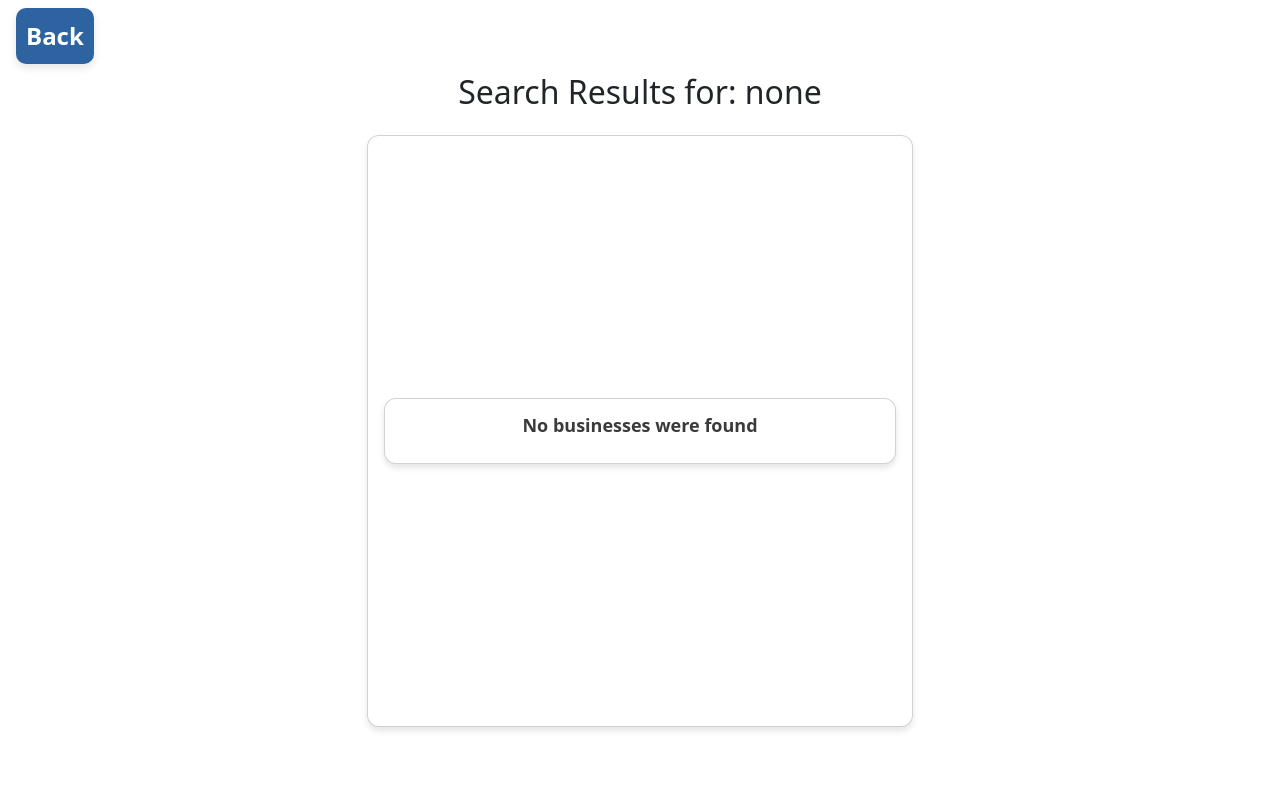
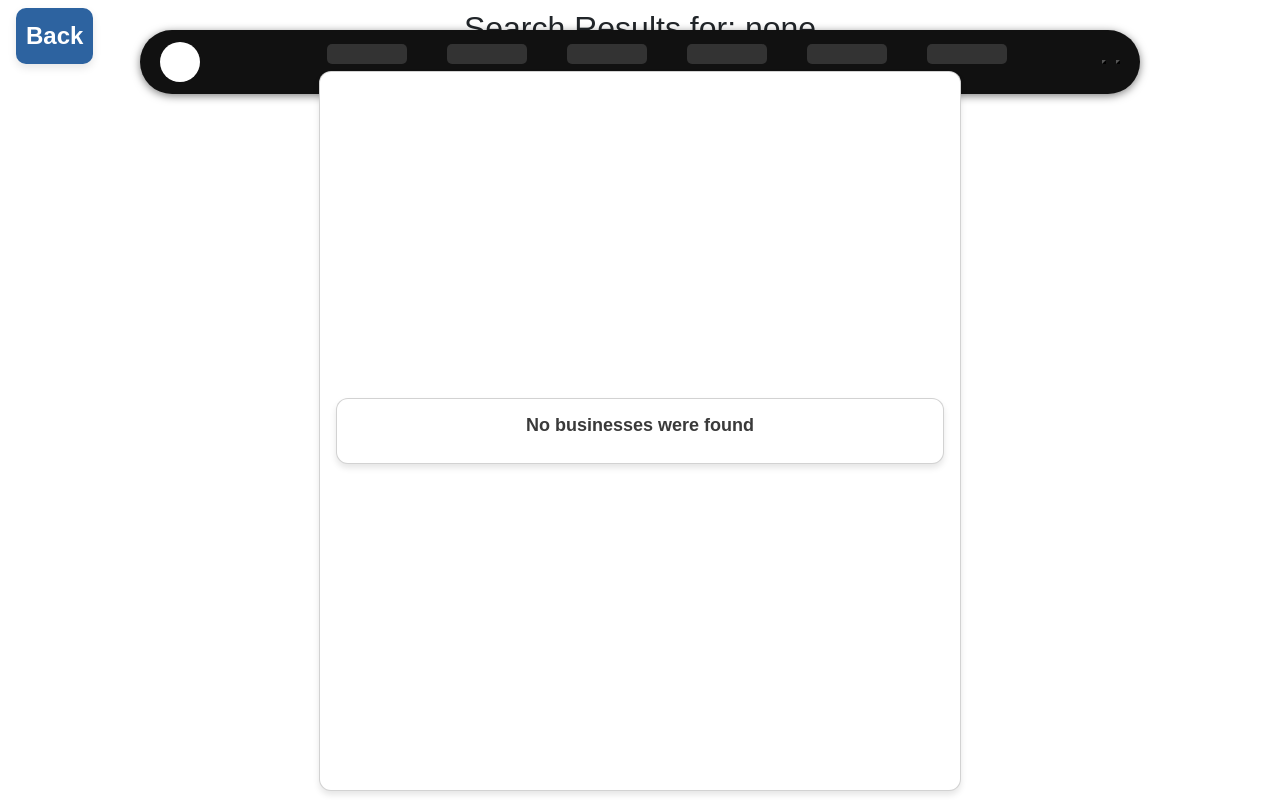
Before and after one commit to Vkutti/projectFAT, a Flask app: page /enterinfo in a window 1280 px wide. Run offline with Flask 3, Linux system fonts and the light colour scheme; data comes from the database, SQL or seed files in the repository; some libraries are stand-ins or nearby versions.

Commit message:
NAVBAR ADDED BROTHEHEHHER

```diff
--- /dev/null
+++ b/projectFAT/static/Navbar.css
@@ -0,0 +1,49 @@
+* {
+    margin: 0;
+    padding: 0;
+    box-sizing: border-box;
+    font-family: sans-serif;
+}
+
+
+
+.navbar {
+    display: flex;
+    align-items: center;
+    justify-content: space-between;
+    background-color: #111; /* Darker background for navbar */
+    padding: 12px 20px;
+    border-radius: 50px; /* Rounded edges */
+    width: 1000px; /* Navbar width */
+    box-shadow: 0 2px 8px rgba(0, 0, 0, 0.5);
+
+    position: absolute;
+    top: 30px; /* Slightly down from the top */
+    left: 50%; /* Move to the center horizontally */
+    transform: translateX(-50%); /* Center it perfectly */
+}
+
+.logo {
+    height: 40px;
+    width: 40px;
+    background-color: #fff; /* Placeholder for logo */
+    border-radius: 50%;
+}
+
+.nav-links {
+    display: flex;
+    list-style: none;
+    gap: 40px; /* Space between links */
+}
+
+.nav-links li {
+    height: 20px;
+    width: 80px; /* Placeholder size for nav items */
+    background-color: #333; /* Darker placeholder for nav text */
+    border-radius: 5px;
+}
+
+.buttons {
+    display: flex;
+    gap: 10px;
+}
--- a/projectFAT/templates/searchResults.html
+++ b/projectFAT/templates/searchResults.html
@@ -6,13 +6,29 @@
     <title>For All of Tracy - Results for {{ category }}</title>
     <link href="https://cdn.jsdelivr.net/npm/bootstrap@5.3.3/dist/css/bootstrap.min.css" rel="stylesheet">
     <link rel="stylesheet" type="text/css" href="../static/custom.css">
+    <link rel="stylesheet" type="text/css" href="../static/Navbar.css">
 </head>
 <body>
+    <div class="navbar">
+        <div class="logo"></div>
+        <ul class="nav-links">
+            <li></li>
+            <li></li>
+            <li></li>
+            <li></li>
+            <li></li>
+            <li></li>
+        </ul>
+        <div class="buttons">
+            <button class="login"></button>
+            <button class="signup"></button>
+        </div>
+    </div>
     <a href="/" class="fs-4 ms-3 mt-2 position-fixed return-btn" >Back</a>
     <div class="vw-100 vh-100 d-flex justify-content-center align-items-center flex-column">
         <h2 id="search-title" class="mb-4">Search Results for: {{ category }}</h2>
-        <div id="cards-container" class="card" style="height: 37rem; overflow-y: scroll;">
-            <div class="card-body d-flex flex-column justify-content-center" style="width: 34rem;" id="search-results-container">
+        <div id="cards-container" class="card" style="height: 45rem; overflow-y: scroll;">
+            <div class="card-body d-flex flex-column justify-content-center" style="width: 40rem;" id="search-results-container">
                 {% for business in businesses %}
                     <div class="card my-2">
                         <div class="card-body" style="cursor: pointer;" data-bs-toggle="modal" data-bs-target="#detailsModal" onclick="showBusinessDetails('{{ business['businessName'] }}', {{ business | tojson }});">
```
Also changed, not shown: projectFAT/static/NavbarABOUT.css (added, +49 -0 lines), projectFAT/templates/about.html (+20 -15 lines), projectFAT/templates/index.html (+16 -0 lines), projectFAT/static/background.css (deleted).
